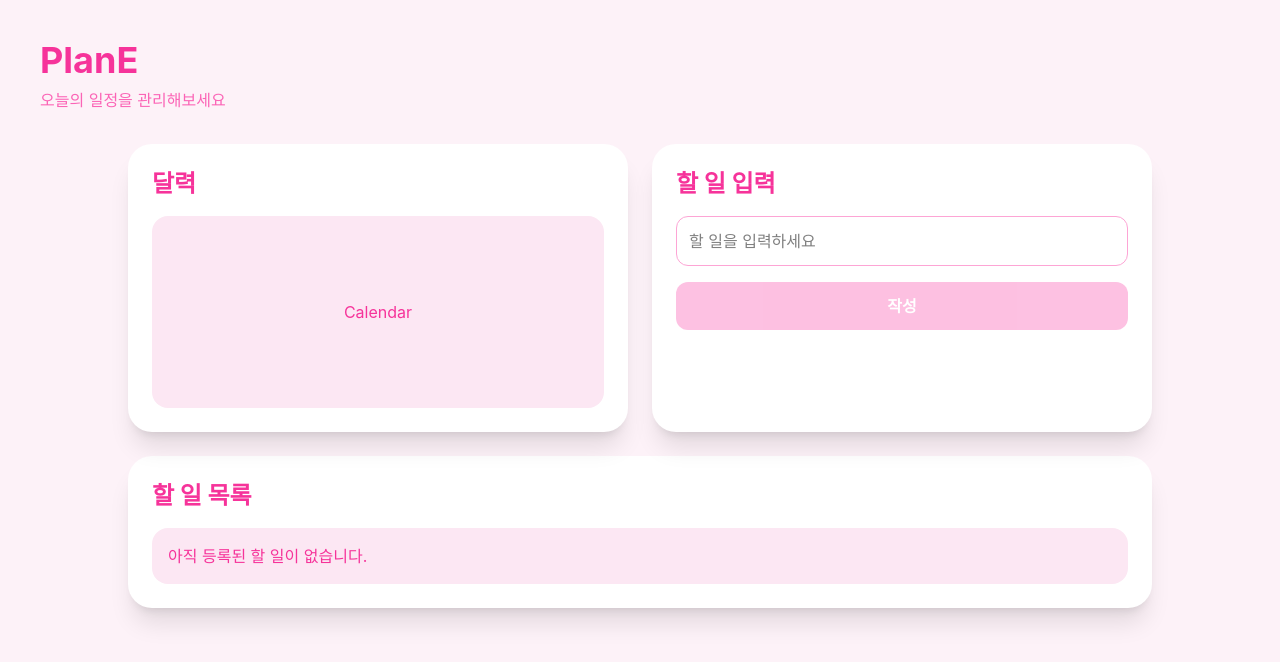
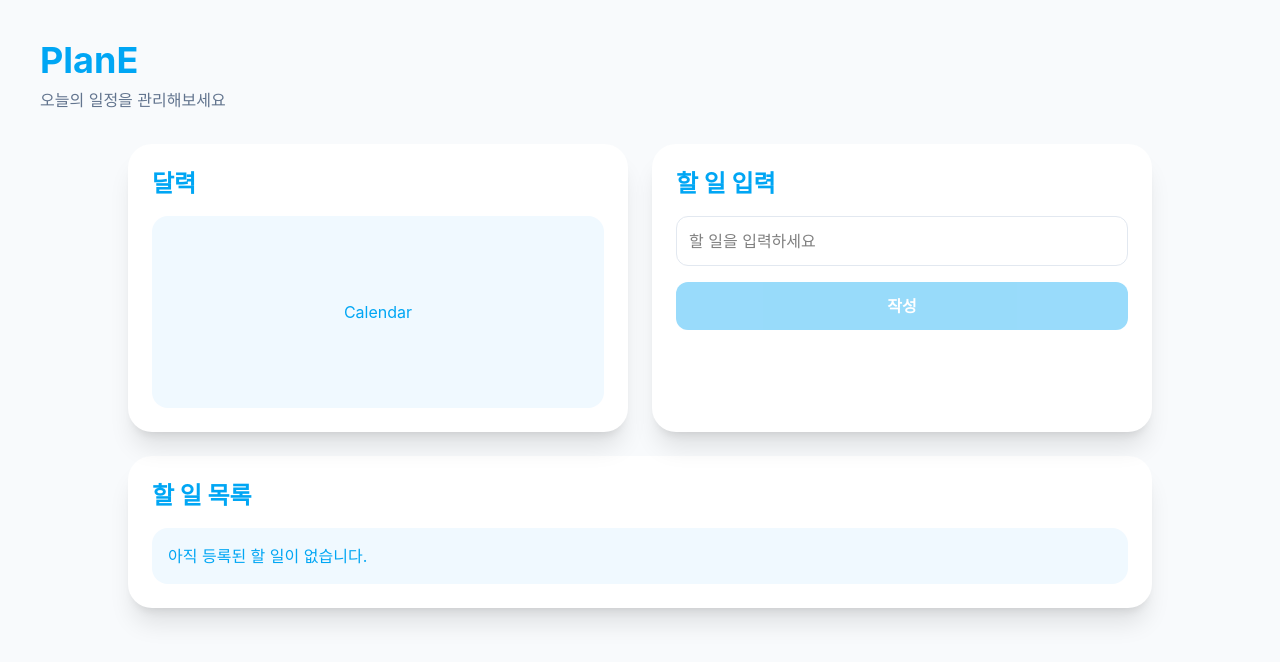
Before and after one commit to geuniey-commits/plan-e, a React (Vite) app: page /main in a window 1280 px wide. Shown: the top 662 px of the page. Built offline with nearby package versions, Linux system fonts and the light colour scheme.

Commit message:
style: update main page color

```diff
--- a/src/pages/MainPage.jsx
+++ b/src/pages/MainPage.jsx
@@ -67,25 +67,25 @@ function MainPage() {
   };
 
   return (
-    <div className="min-h-screen bg-pink-50 p-10">
+    <div className="min-h-screen bg-slate-50 p-10">
       <header className="mb-8">
-        <h1 className="text-4xl font-bold text-pink-500">PlanE</h1>
+        <h1 className="text-4xl font-bold text-sky-500">PlanE</h1>
 
-        <p className="text-pink-400 mt-2">오늘의 일정을 관리해보세요</p>
+        <p className="text-slate-500 mt-2">오늘의 일정을 관리해보세요</p>
       </header>
 
       <main className="max-w-5xl mx-auto">
         <div className="grid grid-cols-2 gap-6 mb-6">
           <section className="bg-white rounded-3xl shadow-xl p-6 h-72">
-            <h2 className="text-2xl font-bold text-pink-500 mb-4">달력</h2>
+            <h2 className="text-2xl font-bold text-sky-500 mb-4">달력</h2>
 
-            <div className="h-48 bg-pink-100 rounded-2xl flex items-center justify-center text-pink-500">
+            <div className="h-48 bg-sky-50 rounded-2xl flex items-center justify-center text-sky-500">
               Calendar
             </div>
           </section>
 
           <section className="bg-white rounded-3xl shadow-xl p-6 h-72">
-            <h2 className="text-2xl font-bold text-pink-500 mb-4">
+            <h2 className="text-2xl font-bold text-sky-500 mb-4">
               할 일 입력
             </h2>
 
@@ -99,7 +99,7 @@ function MainPage() {
                   handleAddTodo();
                 }
               }}
-              className="w-full border border-pink-300 rounded-xl p-3 mb-4 outline-none focus:border-pink-500 focus:ring-2 focus:ring-pink-100"
+              className="w-full border border-slate-200 rounded-xl p-3 mb-4 outline-none focus:border-sky-400 focus:ring-2 focus:ring-sky-100"
             />
 
             <button
@@ -107,8 +107,8 @@ function MainPage() {
               disabled={!todo.trim()}
               className={`w-full py-3 rounded-xl text-white font-semibold transition-all duration-200 ${
                 todo.trim()
-                  ? "bg-pink-400 hover:bg-pink-500 cursor-pointer"
-                  : "bg-pink-400 opacity-40 cursor-not-allowed"
+                  ? "bg-sky-500 hover:bg-sky-600 cursor-pointer"
+                  : "bg-sky-500 opacity-40 cursor-not-allowed"
               }`}
             >
               작성
@@ -117,23 +117,23 @@ function MainPage() {
         </div>
 
         <section className="bg-white rounded-3xl shadow-xl p-6">
-          <h2 className="text-2xl font-bold text-pink-500 mb-4">
+          <h2 className="text-2xl font-bold text-sky-500 mb-4">
             할 일 목록
           </h2>
 
           {todos.length === 0 ? (
-            <div className="bg-pink-100 rounded-2xl p-4 text-pink-500">
+            <div className="bg-sky-50 rounded-2xl p-4 text-sky-500">
               아직 등록된 할 일이 없습니다.
             </div>
           ) : (
             <div className="space-y-3">
               {todos.map((todo) => (
-                <div key={todo.id} className="bg-pink-100 rounded-2xl p-4">
+                <div key={todo.id} className="bg-sky-50 rounded-2xl p-4">
                   <div className="flex items-center justify-between">
                     <div className="flex items-center gap-3 flex-1">
                       <button
                         onClick={() => handleToggleComplete(todo.id)}
-                        className="w-6 h-6 rounded-full border border-pink-500 bg-white flex items-center justify-center text-pink-500"
+                        className="w-6 h-6 rounded-full border border-sky-500 bg-white flex items-center justify-center text-sky-500"
                       >
                         {todo.completed ? "✓" : ""}
                       </button>
@@ -151,14 +151,14 @@ function MainPage() {
                                 handleSaveEdit(todo.id);
                               }
                             }}
-                            className="w-full border border-pink-300 rounded-lg px-3 py-2 outline-none focus:border-pink-500"
+                            className="w-full border border-slate-200 rounded-lg px-3 py-2 outline-none focus:border-sky-400 focus:ring-2 focus:ring-sky-100"
                           />
                         ) : (
                           <p
                             className={
                               todo.completed
-                                ? "line-through text-pink-300"
-                                : "text-pink-600"
+                                ? "line-through text-slate-400"
+                                : "text-slate-700"
                             }
                           >
                             {todo.text}
@@ -166,7 +166,7 @@ function MainPage() {
                         )}
 
                         {todo.emoji && (
-                          <p className="text-sm text-pink-500 mt-1">
+                          <p className="text-sm text-sky-600 mt-1">
                             오늘의 리뷰 {todo.emoji}
                           </p>
                         )}
@@ -178,14 +178,14 @@ function MainPage() {
                         <>
                           <button
                             onClick={() => handleSaveEdit(todo.id)}
-                            className="bg-white px-3 py-1 rounded-lg text-pink-500 hover:bg-pink-50"
+                            className="bg-white px-3 py-1 rounded-lg text-sky-600 hover:bg-sky-100"
                           >
                             저장
                           </button>
 
                           <button
                             onClick={handleCancelEdit}
-                            className="bg-white px-3 py-1 rounded-lg text-pink-500 hover:bg-pink-50"
+                            className="bg-white px-3 py-1 rounded-lg text-slate-500 hover:bg-slate-100"
                           >
                             취소
                           </button>
@@ -198,21 +198,21 @@ function MainPage() {
                                 selectedTodoId === todo.id ? null : todo.id
                               )
                             }
-                            className="bg-white px-3 py-1 rounded-lg text-pink-500 hover:bg-pink-50"
+                            className="bg-white px-3 py-1 rounded-lg text-sky-600 hover:bg-sky-100"
                           >
                             리뷰
                           </button>
 
                           <button
                             onClick={() => handleStartEdit(todo)}
-                            className="bg-white px-3 py-1 rounded-lg text-pink-500 hover:bg-pink-50"
+                            className="bg-white px-3 py-1 rounded-lg text-sky-600 hover:bg-sky-100"
                           >
                             수정
                           </button>
 
                           <button
                             onClick={() => handleDeleteTodo(todo.id)}
-                            className="bg-white px-3 py-1 rounded-lg text-pink-500 hover:bg-pink-50"
+                            className="bg-white px-3 py-1 rounded-lg text-slate-500 hover:bg-slate-100"
                           >
                             삭제
                           </button>
@@ -227,7 +227,7 @@ function MainPage() {
                         <button
                           key={emoji}
                           onClick={() => handleSelectEmoji(todo.id, emoji)}
-                          className="bg-white w-9 h-9 rounded-full hover:bg-pink-50"
+                          className="bg-white w-9 h-9 rounded-full hover:bg-sky-100"
                         >
                           {emoji}
                         </button>
--- a/src/pages/SignupPage.jsx
+++ b/src/pages/SignupPage.jsx
@@ -40,7 +40,7 @@ function SignupPage() {
 
         {success && (
           <div className="mb-4 bg-sky-100 text-sky-700 p-3 rounded-xl text-center">
-            회원가입이 완료되었습니다!
+            ✅ 회원가입이 완료되었습니다!
           </div>
         )}
 
```
